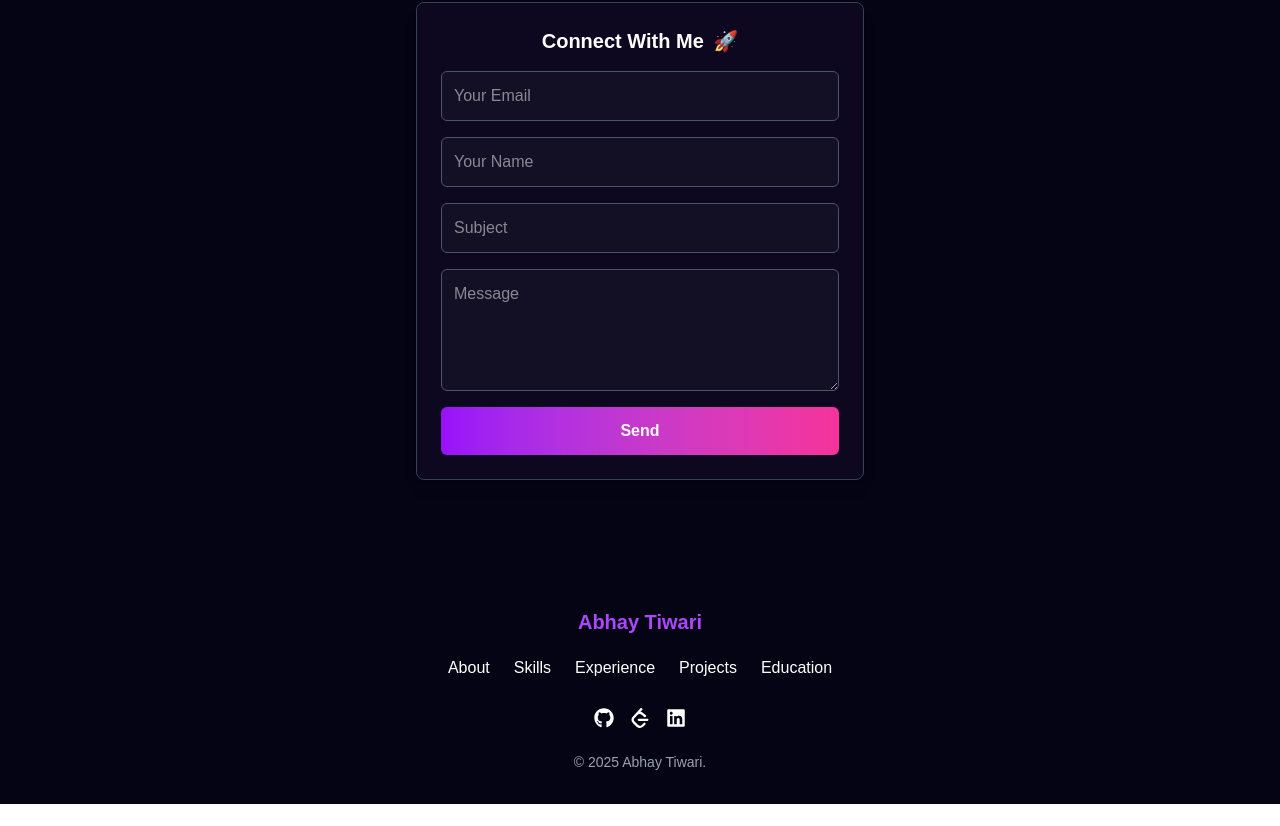
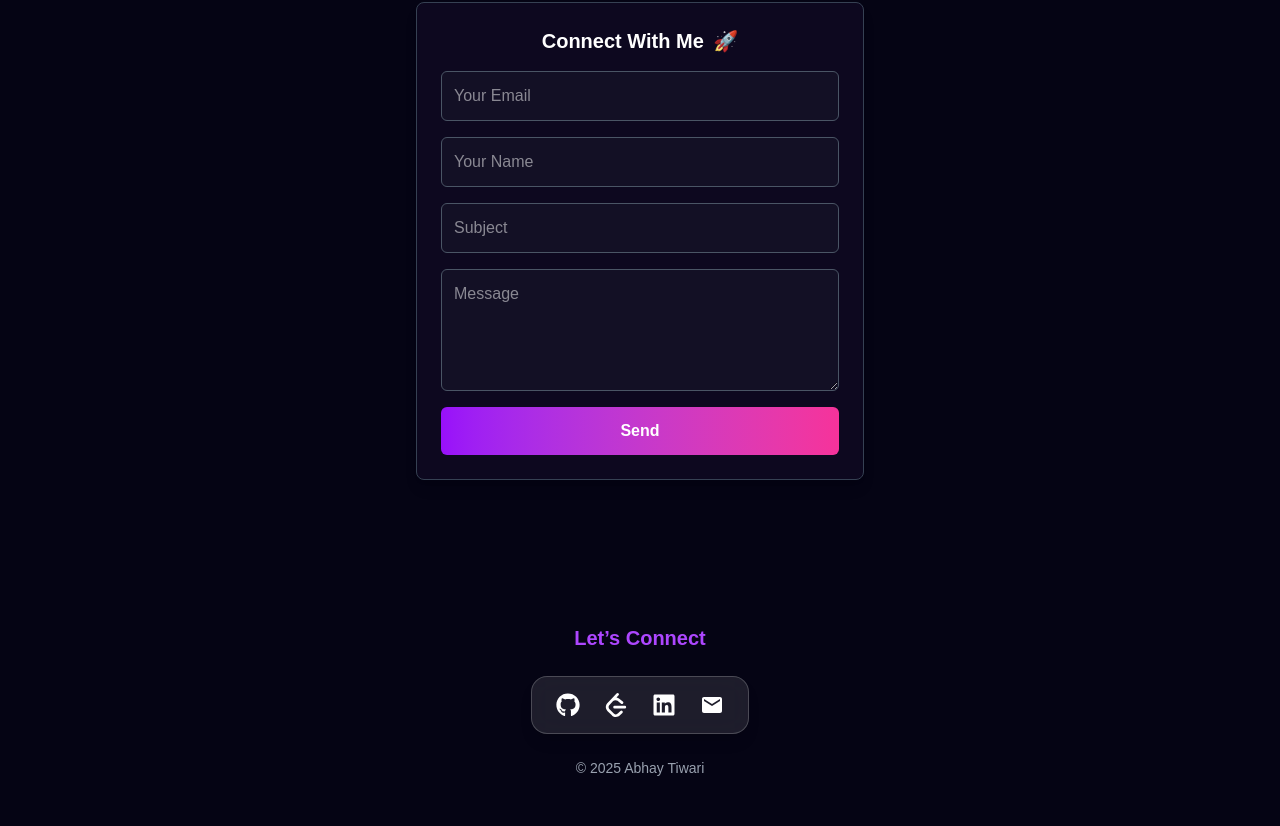
Before and after one commit to Abhay167746/Portfolio, a React (Vite) app: page / in a window 1280 px wide. Shown: the part 3744-4570 px from the top of the page. Before the commit the page ends 4548 px from the top, so only its background shows below. Built offline with nearby package versions, Linux system fonts and the light colour scheme.

Commit message:
imrove footer section

```diff
--- a/src/components/About/About.jsx
+++ b/src/components/About/About.jsx
@@ -25,7 +25,7 @@ const About = () => {
             <span className="text-white">I am a </span>
             <ReactTypingEffect
               text={[
-                'Fullstack Developer',
+                'Frontend Developer',
                 'UI/UX Designer',
                 'Coder',
               ]}
--- a/src/components/Contact/Contact.jsx
+++ b/src/components/Contact/Contact.jsx
@@ -56,7 +56,7 @@ const Contact = () => {
 
       {/* Section Title */}
       <div className="text-center mb-16">
-        <h2 className="text-4xl font-bold text-white">CONTACT</h2>
+        <h2 className="text-4xl font-bold text-white">CONTACT ME</h2>
         <div className="w-32 h-1 bg-purple-500 mx-auto mt-4"></div>
         <p className="text-gray-400 mt-4 text-lg font-semibold">
           I would love to hear from you—reach out for any opportunities or questions!
--- a/src/components/Footer/Footer.jsx
+++ b/src/components/Footer/Footer.jsx
@@ -1,66 +1,129 @@
+// import React from "react";
+// import { FaGithub, FaTwitter, FaLinkedin } from "react-icons/fa";
+// import { SiLeetcode } from "react-icons/si";
+
+// const Footer = () => {
+//   // Smooth scroll function
+//   const handleScroll = (sectionId) => {
+//     const section = document.getElementById(sectionId);
+//     if (section) {
+//       section.scrollIntoView({ behavior: "smooth" });
+//     }
+//   };
+
+//   return (
+//     <footer className="text-white py-8 px-[12vw] md:px-[7vw] lg:px-[20vw]">
+//       <div className="container mx-auto text-center">
+//         {/* Name / Logo */}
+//         <h2 className="text-xl font-semibold text-purple-500">Abhay Tiwari</h2>
+
+//         {/* Navigation Links - Responsive */}
+//         <nav className="flex flex-wrap justify-center space-x-4 sm:space-x-6 mt-4">
+//           {[
+//             { name: "About", id: "about" },
+//             { name: "Skills", id: "skills" },
+//             { name: "Experience", id: "experience" },
+//             { name: "Projects", id: "projects" },
+//             { name: "Education", id: "education" },
+//           ].map((item, index) => (
+//             <button
+//               key={index}
+//               onClick={() => handleScroll(item.id)}
+//               className="hover:text-purple-500 text-sm sm:text-base my-1"
+//             >
+//               {item.name}
+//             </button>
+//           ))}
+//         </nav>
+
+//         {/* Social Media Icons - Responsive */}
+//         <div className="flex flex-wrap justify-center space-x-4 mt-6">
+//           {[
+//             { icon: <FaGithub />, link: "https://github.com/Abhay167746" },
+//             { icon: <SiLeetcode />, link: "https://leetcode.com/u/Abhay_Swapnil/" },
+//             { icon: <FaLinkedin />, link: "https://in.linkedin.com/in/abhay-tiwari-298040269" },
+//             // { icon: <FaTwitter />, link: "https://twitter.com/CodingMaster6?s=09" },
+
+//           ].map((item, index) => (
+//             <a
+//               key={index}
+//               href={item.link}
+//               target="_blank"
+//               rel="noopener noreferrer"
+//               className="text-xl hover:text-purple-500 transition-transform transform hover:scale-110"
+//             >
+//               {item.icon}
+//             </a>
+//           ))}
+//         </div>
+
+//         {/* Copyright Text */}
+//         <p className="text-sm text-gray-400 mt-6">
+//           © 2025 Abhay Tiwari.
+//         </p>
+//       </div>
+//     </footer>
+//   );
+// };
+
+// export default Footer;
+
 import React from "react";
-import { FaGithub, FaTwitter, FaLinkedin } from "react-icons/fa";
+import { FaGithub, FaLinkedin } from "react-icons/fa";
 import { SiLeetcode } from "react-icons/si";
-
+import { MdEmail } from "react-icons/md";
 
 const Footer = () => {
-  // Smooth scroll function
-  const handleScroll = (sectionId) => {
-    const section = document.getElementById(sectionId);
-    if (section) {
-      section.scrollIntoView({ behavior: "smooth" });
-    }
-  };
+  return (
+    <footer className="py-12 px-[12vw] md:px-[7vw] lg:px-[20vw] text-white">
+      <div className="flex flex-col items-center space-y-6">
+        {/* Name */}
+        <h2 className="text-xl font-semibold text-purple-500">Let’s Connect</h2>
 
-  return (
-    <footer className="text-white py-8 px-[12vw] md:px-[7vw] lg:px-[20vw]">
-      <div className="container mx-auto text-center">
-        {/* Name / Logo */}
-        <h2 className="text-xl font-semibold text-purple-500">Abhay Tiwari</h2>
+        {/* Social Links Box */}
+        <div
+          className="flex space-x-6 px-6 py-4 rounded-2xl
+                        bg-white/10 backdrop-blur-md
+                        border border-white/20 shadow-lg"
+        >
+          <a
+            href="https://github.com/Abhay167746"
+            target="_blank"
+            rel="noopener noreferrer"
+            className="text-2xl hover:text-purple-500 transition-transform hover:scale-110"
+          >
+            <FaGithub />
+          </a>
 
-        {/* Navigation Links - Responsive */}
-        <nav className="flex flex-wrap justify-center space-x-4 sm:space-x-6 mt-4">
-          {[
-            { name: "About", id: "about" },
-            { name: "Skills", id: "skills" },
-            { name: "Experience", id: "experience" },
-            { name: "Projects", id: "projects" },
-            { name: "Education", id: "education" },
-          ].map((item, index) => (
-            <button
-              key={index}
-              onClick={() => handleScroll(item.id)}
-              className="hover:text-purple-500 text-sm sm:text-base my-1"
-            >
-              {item.name}
-            </button>
-          ))}
-        </nav>
+          <a
+            href="https://leetcode.com/u/Abhay_Swapnil/"
+            target="_blank"
+            rel="noopener noreferrer"
+            className="text-2xl hover:text-purple-500 transition-transform hover:scale-110"
+          >
+            <SiLeetcode />
+          </a>
 
-        {/* Social Media Icons - Responsive */}
-        <div className="flex flex-wrap justify-center space-x-4 mt-6">
-          {[
-            { icon: <FaGithub />, link: "https://github.com/Abhay167746" },
-            { icon: <SiLeetcode />, link: "https://leetcode.com/u/Abhay_Swapnil/" },
-            { icon: <FaLinkedin />, link: "https://in.linkedin.com/in/abhay-tiwari-298040269" },
-            // { icon: <FaTwitter />, link: "https://twitter.com/CodingMaster6?s=09" },
+          <a
+            href="https://in.linkedin.com/in/abhay-tiwari-298040269"
+            target="_blank"
+            rel="noopener noreferrer"
+            className="text-2xl hover:text-purple-500 transition-transform hover:scale-110"
+          >
+            <FaLinkedin />
+          </a>
 
-          ].map((item, index) => (
-            <a
-              key={index}
-              href={item.link}
-              target="_blank"
-              rel="noopener noreferrer"
-              className="text-xl hover:text-purple-500 transition-transform transform hover:scale-110"
-            >
-              {item.icon}
-            </a>
-          ))}
+          <a
+            href="mailto:tiwari.abhay7978@gmail.com"
+            className="text-2xl hover:text-purple-500 transition hover:scale-110"
+          >
+            <MdEmail />
+          </a>
         </div>
 
-        {/* Copyright Text */}
-        <p className="text-sm text-gray-400 mt-6">
-          © 2025 Abhay Tiwari.
+        {/* Copyright */}
+        <p className="text-sm text-gray-400">
+          © {new Date().getFullYear()} Abhay Tiwari
         </p>
       </div>
     </footer>
--- a/src/index.css
+++ b/src/index.css
@@ -1,14 +1,11 @@
 @import "tailwindcss";
 
-@import url('https://fonts.googleapis.com/css2?family=Poppins:ital,wght@0,100;0,200;0,300;0,400;0,500;0,600;0,700;0,800;0,900;1,100;1,200;1,300;1,400;1,500;1,600;1,700;1,800;1,900&display=swap');
-
-/* @tailwind base;
-@tailwind components;
-@tailwind utilities; */
+@import url('https://fonts.googleapis.com/css2?family=Outfit:wght@100..900&display=swap');
 
 * {
-    font-family: "Poppins", sans-serif;
+    font-family: "Outfit", sans-serif;
 }
+
 
 html {
   scroll-behavior: smooth;
--- a/tailwind.config.js
+++ b/tailwind.config.js
@@ -18,7 +18,7 @@ export default {
         blob: 'blob 10s infinite',
       },
       backgroundImage: {
-        'skills-gradient': 'linear-gradient(38.73deg, rgba(204, 0, 187, 0.15) 0%, rgba(201, 32, 184, 0) 50%), linear-gradient(141.27deg, rgba(0, 70, 209, 0) 50%, rgba(0, 70, 209, 0.15) 100%)',
+        'skills-gradient': 'linear-gradient(38.73deg, rgba(204, 0, 187, 0.35) 0%, rgba(201, 32, 184, 0) 50%), linear-gradient(141.27deg, rgba(0, 70, 209, 0) 50%, rgba(0, 70, 209, 0.15) 100%)',
       },
     },
   },
```
